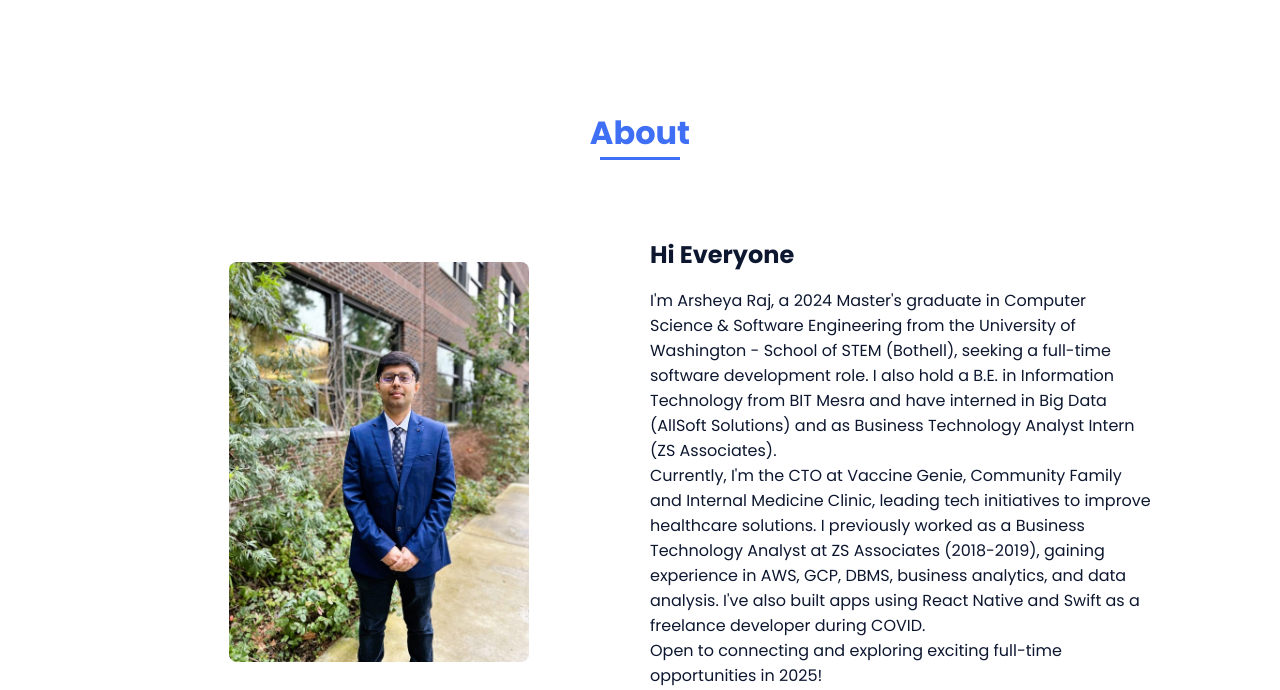
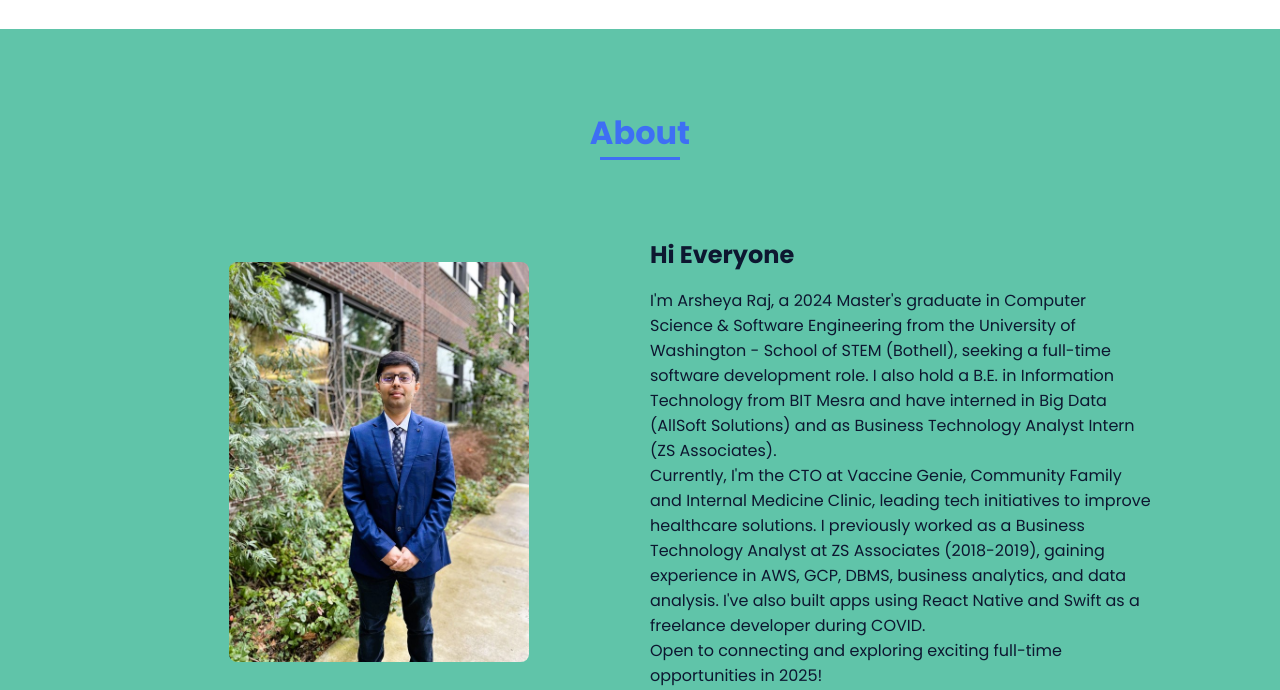
Before and after one commit to rajarsheya/rajarsheya.github.io, a plain HTML site: page index.html in a window 1280 px wide. Shown: the part 670-1360 px from the top of the page. Drawn offline with nearby package versions, Linux system fonts and the light colour scheme.

Commit message:
added about section

```diff
--- a/assets/css/styles.css
+++ b/assets/css/styles.css
@@ -376,6 +376,11 @@ img {
 }
 
 /* ===== ABOUT =====*/
+.about {
+  text-align: center;
+  padding: 50px 20px;
+  background: #60c4a9;
+}
 .about__container {
   row-gap: 2rem;
   text-align: center;
```
